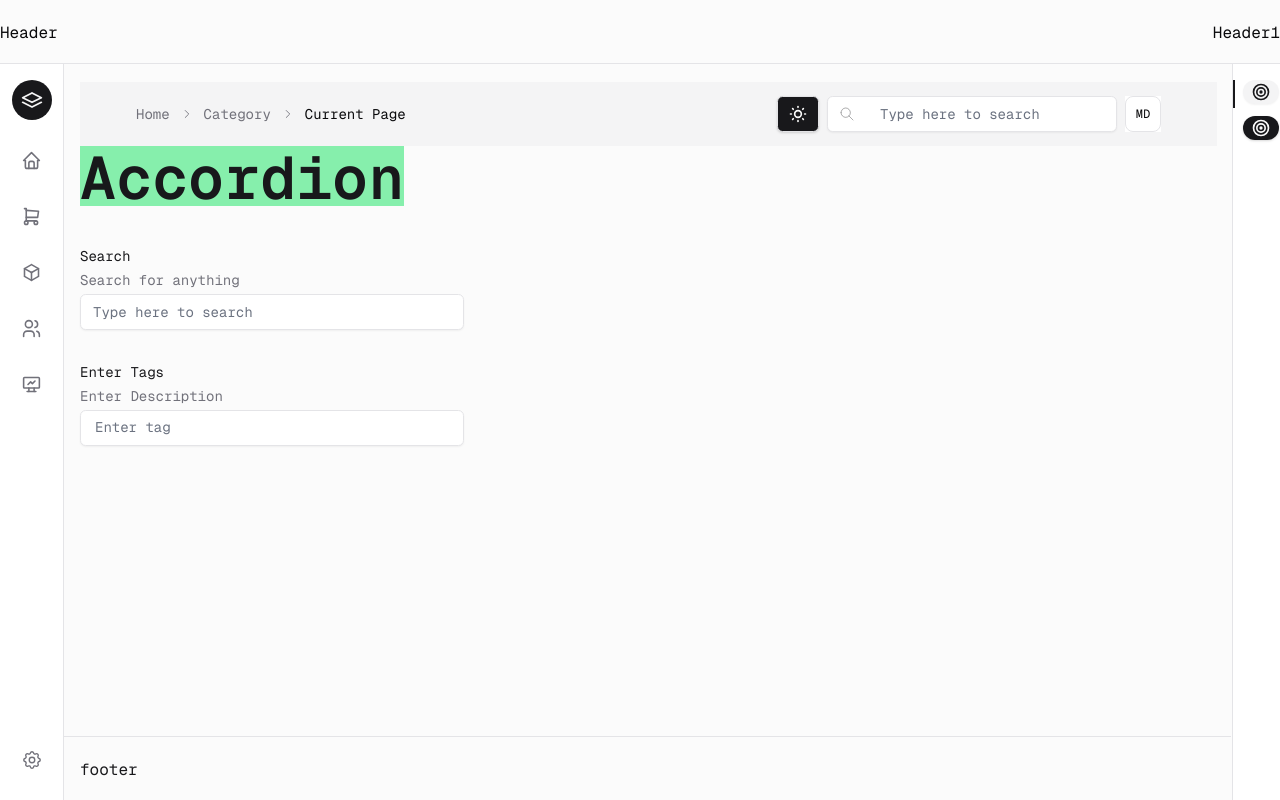
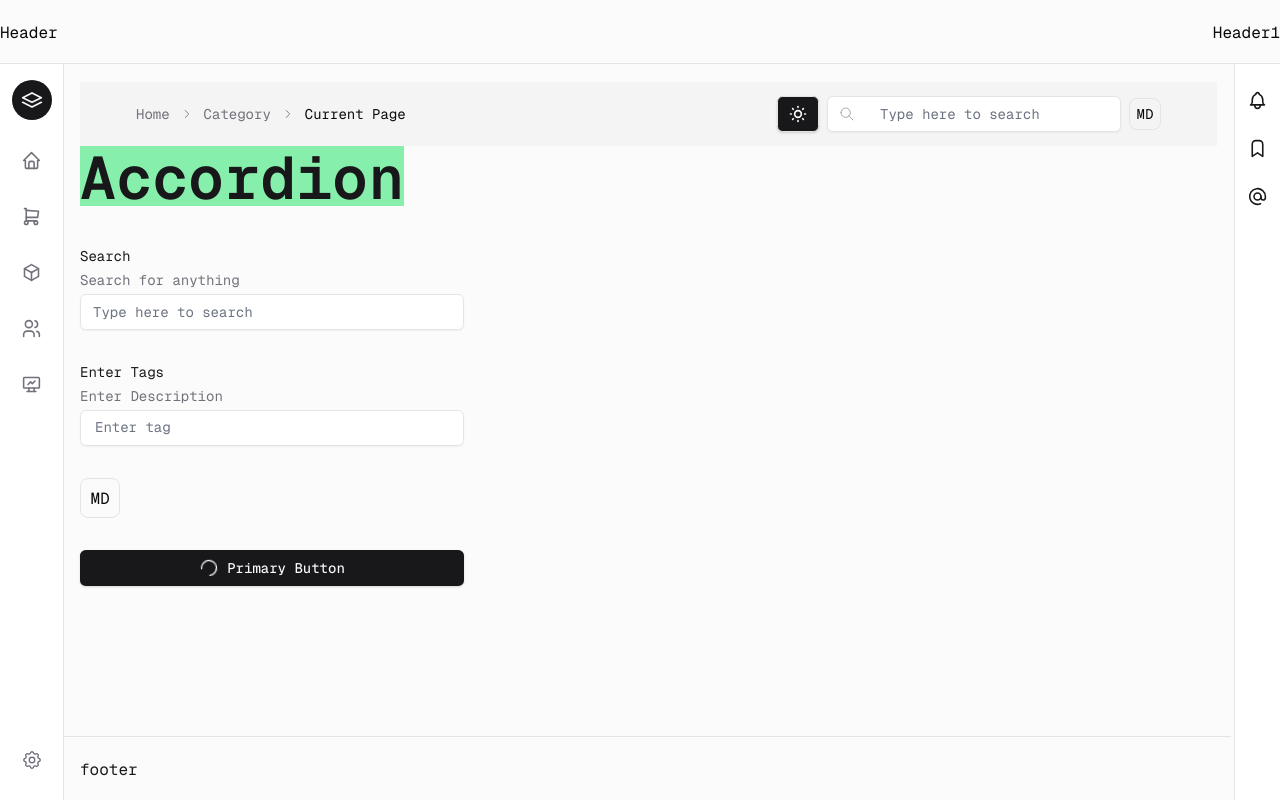
Before and after one commit to madhavdutta/xbeshui, a React (Vite) app: page / in a window 1280 px wide. Built offline with nearby package versions, Linux system fonts and the light colour scheme.

Commit message:
code added

```diff
--- a/package.json
+++ b/package.json
@@ -71,7 +71,6 @@
     "framer-motion": "^11.1.7",
     "input-otp": "^1.2.3",
     "lodash": "^4.17.21",
-    "lucide-react": "^0.356.0",
     "postcss": "^8.4.38",
     "prettier": "^3.2.5",
     "react": "^18.2.0",
--- a/packages/core/components/Buttons/actionIcon/actionIcon.tsx
+++ b/packages/core/components/Buttons/actionIcon/actionIcon.tsx
@@ -14,7 +14,7 @@ const ActionIcon = forwardRef<HTMLButtonElement, Omit<ButtonProps, 'variant'> &
         ref={ref}
         {...props}
       >
-        {children}
+        {!props.loading && children}
       </Button>
     );
   }
--- a/packages/core/components/Buttons/button/button.tsx
+++ b/packages/core/components/Buttons/button/button.tsx
@@ -31,8 +31,9 @@ const Button = forwardRef<HTMLButtonElement, ButtonProps>(
         disabled={disabled}
         {...props}
       >
-        { loading ? <IconLoader2 size={20} stroke={1.5} className="animate-spin mr-2" /> : leftSection && <span className="mr-2">{leftSection}</span>}
-        {children}
+        { loading ? <IconLoader2 size={20} stroke={1.5} className={`animate-spin ${leftSection ? "mr-2" : ""}`} /> : leftSection && <span className="mr-2">{leftSection}</span>}
+        {(loading && leftSection) ? children : null}
+        {(!loading && children) || ""}
         {rightSection && <span className="ml-2">{rightSection}</span>}
       </button>
     );
--- a/packages/core/components/DataDisplay/avatar/avatar.config.ts
+++ b/packages/core/components/DataDisplay/avatar/avatar.config.ts
@@ -1,5 +1,9 @@
 import { cva, type VariantProps } from "class-variance-authority";
-import type { AvatarRadiusType, AvatarSizeType, AvatarVariantsConfigType } from "./avatarType";
+import type {
+	AvatarRadiusType,
+	AvatarSizeType,
+	AvatarVariantsConfigType,
+} from "./avatarType";
 
 const avatarConfig: AvatarVariantsConfigType = {
 	variants: {
@@ -13,12 +17,13 @@ const avatarConfig: AvatarVariantsConfigType = {
 			full: "rounded-full",
 		},
 		size: {
-      default: "h-9 w-9 text-sm",
-      xs: "h-8 w-8 text-xs",
-      sm: "h-9 w-9 text-xs",
-      md: "h-12 w-12 text-sm",
-      lg: "h-14 w-14 text-md",
-      xl: "h-20 w-20 text-xl",
+			default: "h-9 w-9 text-xs",
+			xs: "h-6 w-6 text-xs",
+			sm: "h-8 w-8 text-sm",
+			md: "h-10 w-10 text-base",
+			lg: "h-12 w-12 text-lg",
+			xl: "h-16 w-16 text-xl",
+			xxl: "h-20 w-20 text-2xl",
 		},
 	},
 	defaultVariants: {
@@ -27,9 +32,14 @@ const avatarConfig: AvatarVariantsConfigType = {
 	},
 };
 
-export const avatarVariants = cva("bg-background  font-default text-foreground", avatarConfig);
+export const avatarVariants = cva(
+	"bg-transparent font-default text-foreground",
+	avatarConfig,
+);
 
-export interface AvatarProps extends React.HTMLAttributes<HTMLDivElement>, VariantProps<typeof avatarVariants> {
+export interface AvatarProps
+	extends React.HTMLAttributes<HTMLDivElement>,
+		VariantProps<typeof avatarVariants> {
 	src?: string;
 	alt?: string;
 	fallback?: string;
--- a/packages/core/components/DataDisplay/avatar/avatar.tsx
+++ b/packages/core/components/DataDisplay/avatar/avatar.tsx
@@ -2,8 +2,9 @@ import React from "react";
 import * as AvatarPrimitive from "@radix-ui/react-avatar";
 import { cn, getInitials } from "../../../../utils";
 import { avatarVariants, type AvatarProps } from "./avatar.config";
-import { IconUserCircle } from "@tabler/icons-react";
 import { useXbeshProviderCheck } from "../../Theme/xBeshTheme/xbeshProvider";
+import { IconMoodSmile } from "@tabler/icons-react";
+
 
 const Avatar = React.forwardRef<
 	React.ElementRef<typeof AvatarPrimitive.Root>,
@@ -44,10 +45,11 @@ const Avatar = React.forwardRef<
 					) : (
 						<AvatarPrimitive.Fallback
 							style={colorStyle}
-							className="flex h-full w-full items-center bg-background text-foreground border rounded justify-center"
+							className="flex h-full w-full items-center hover:bg-accent cursor-pointer text-foreground border rounded justify-center"
 						>
 							{children || initials || (
-								<IconUserCircle color="gray" size={25} />
+								<IconMoodSmile size={25} stroke={1.5} />
+
 							)}
 						</AvatarPrimitive.Fallback>
 					)}
--- a/packages/core/components/DataDisplay/avatar/avatarType.d.ts
+++ b/packages/core/components/DataDisplay/avatar/avatarType.d.ts
@@ -7,6 +7,7 @@ type AvatarSizeType = {
   md: string;
   lg: string;
   xl: string;
+  xxl: string;
 };
 
 type AvatarRadiusType = {
--- a/packages/core/components/Feedback/skeleton/skeleton.config.ts
+++ b/packages/core/components/Feedback/skeleton/skeleton.config.ts
@@ -32,6 +32,6 @@ export const skeletonVariants = cva(
 export interface SkeletonProps
   extends React.HTMLAttributes<HTMLDivElement>,
     VariantProps<typeof skeletonVariants> {
-  radius: keyof skeletonVariantsConfigType["variants"]["radius"];
-  animate: keyof skeletonVariantsConfigType["variants"]["animate"];
+  radius?: keyof skeletonVariantsConfigType["variants"]["radius"];
+  animate?: keyof skeletonVariantsConfigType["variants"]["animate"];
 }
--- a/packages/core/components/Layout/appShell/appshell.tsx
+++ b/packages/core/components/Layout/appShell/appshell.tsx
@@ -1,14 +1,18 @@
 import React from "react";
-import { appShellVariant, type appShellProps } from "./appShell.config";
+import {
+  appShellVariant,
+  type appShellProps,
+  type IAsideProps,
+} from "./appShell.config";
 import { cn } from "../../../../utils";
-import { IconMenu2, IconTarget } from "@tabler/icons-react";
+import { IconMenu2 } from "@tabler/icons-react";
 import { Sheet } from "../../Overlays/sheet/sheet";
 import { useXbeshProviderCheck } from "../../Theme/xBeshTheme/xbeshProvider";
 import { IfElse } from "../../Misc/ifElse/ifElse";
 import { ActionIcon } from "../../Buttons/actionIcon/actionIcon";
 import { Stack } from "../stack/stack";
 import { motion } from "framer-motion";
-
+import { Group, Skeleton, Tooltip } from "../..";
 
 const AppShell = React.forwardRef<HTMLDivElement, appShellProps>(
   (
@@ -25,11 +29,15 @@ const AppShell = React.forwardRef<HTMLDivElement, appShellProps>(
       shrinkedAside,
       ...props
     },
-    ref
+    ref,
   ) => {
     useXbeshProviderCheck();
 
     const [asideOpened, setAsideOpened] = React.useState(false);
+    const [_, setAsideId] = React.useState<string | null>(null)
+    const [renderAsideData, setRenderAsideData] = React.useState<IAsideProps | null>(null)
+    const [loading, setLoading] = React.useState(false);
+
 
 
     const renderNavbarAlt = () => (
@@ -87,14 +95,23 @@ const AppShell = React.forwardRef<HTMLDivElement, appShellProps>(
         aria-label="MainAlt"
         className={`h-screen z-20 fixed left-0 mt-16 sm:mr-0
           ${!asideOpened ? "sm:block" : "hidden sm:block"}
-          ${Aside ? (asideOpened ? "md:right-[510px]" : "md:right-0") : "md:right-0"}
+          ${Aside
+            ? asideOpened
+              ? "md:right-[510px]"
+              : "md:right-0"
+            : "md:right-0"
+          }
           ${Header ? (fixedHeader ? "mt-[66px]" : "mt-4") : "mt-0"}
           ${Footer ? "pb-20" : "pb-0"} px-0
-          ${Navbar ? variant === "inner" ? "left-0 md:left-72" : "left-0 md:left-16" : "left-0"}`}
+          ${Navbar
+            ? variant === "inner"
+              ? "left-0 md:left-72"
+              : "left-0 md:left-16"
+            : "left-0"
+          }`}
       >
         {props.children}
       </motion.div>
-
     );
 
     const renderFooterAlt = () => (
@@ -108,52 +125,111 @@ const AppShell = React.forwardRef<HTMLDivElement, appShellProps>(
           aria-label="FooterAlt"
           className={`z-40 h-16 ${withBorder ? "border-t" : ""} flex fixed bottom-0 items-center mr-0 "md:mr-0"} left-0 px-0 right-12 md:mr-[2px]
 
-          ${Navbar ? variant === "inner" ? "md:ml-72" : "md:ml-16 mt-16" : "md:ml-0 mt-16"}`}
-
+          ${Navbar
+              ? variant === "inner"
+                ? "md:ml-72"
+                : "md:ml-16 mt-16"
+              : "md:ml-0 mt-16"
+            }`}
         >
           {Footer && Footer}
         </motion.div>
 
+        {/* biome-ignore lint/complexity/noUselessFragments: <explanation> */}
         <></>
       </IfElse>
     );
 
-    const renderAsideAlt = () => (
-      <IfElse condition={!!Aside}>
-        <div className="z-50">
+    const handleFilter = (aside: IAsideProps | null) => {
+      if (!aside) {
+        setLoading(false);
+        setRenderAsideData(null);
+        return;
+      }
+
+      setLoading(true);
+      setAsideId(aside.id);
+
+      const asideData = Aside?.find((item) => item.id === aside.id);
+
+      if (asideData) {
+        setRenderAsideData(asideData);
+      }
+
+      setLoading(false);
+    };
+
+    const renderAsideComponent = (aside: IAsideProps) => {
+
+      return (
+        <div key={aside.title}>
+          {aside.isOpenable && (
             <motion.div
-            initial={{ right: "0" }}
+              key={aside.title}
+              initial={{ right: 0 }}
               animate={{
                 right: asideOpened ? 12 : -500,
               }}
               transition={{ type: "spring", stiffness: 500, damping: 30 }}
-            className={`fixed bg-background top-16 w-[500px] h-full ${withBorder ? "border-l" : ""
-              }`}
+              className={`fixed bg-background top-16 w-[500px] h-full ${withBorder ? "border-l" : ""}`}
               aria-label="AsideAlt"
+
             >
-            {Aside}
+
+              {loading ? <Group gap='xs' className="m-6">
+                <Stack className='gap-2'>
+                  <Skeleton animate='default' className='bg-gray-300 w-5/6 h-8' />
+                  <Skeleton animate='default' className='bg-gray-300 w-72 h-8' />
+                  <Skeleton animate='default' className='bg-gray-300 w-56 h-8' />
+                  <Skeleton animate='default' className='bg-gray-300 w-5/6 h-8' />
+                  <Skeleton animate='default' className='bg-gray-300 w-72 h-8' />
+                  <Skeleton animate='default' className='bg-gray-300 w-5/6 h-8' />
+                </Stack>
+              </Group> : (aside.openedAsideComponent && aside.openedAsideComponent)}
+
             </motion.div>
+          )}
+        </div>
+      );
+    };
+
+
+    const renderAsideAlt = (Aside: IAsideProps[]) => (
+      <IfElse condition={Aside.length > 0}>
+        <div className="z-50">
+
+          {renderAsideData && renderAsideComponent(renderAsideData as IAsideProps)}
+
           <div
-            className={`w-12 fixed mt-[0.01rem] right-0 top-16 h-screen ${withBorder ? "border-l" : ""
+            className={`fixed mt-[0.01rem] right-0 top-16 h-screen ${withBorder ? "border-l" : ""
               } pt-4 bg-background flex flex-col items-center`}
           >
-            <Stack>
-              <span className="border-l-2 border-primary w-full px-2">
+            <Stack justify="center" align="center" className="px-0">
+              {Aside.map((aside) => (
                 <ActionIcon
-                  onClick={() => setAsideOpened(!asideOpened)}
-                  size="xs"
-                  variant="secondary"
-                  radius="full"
+                  onClick={() => aside.isOpenable ? [setAsideOpened(!asideOpened), handleFilter(aside)] : aside.onClick ? aside.onClick() : null}
+                  size="lg"
+                  key={aside.title}
+                  variant="ghost"
+                  radius="none"
+                  className="active:bg-accent active:text-foreground transition-colors duration-300"
+                  loading={loading}
+                // disabled={loading}
                 >
-                  <IconTarget size={20} />
+                  <Tooltip>
+                    <Tooltip.Trigger asChild>
+                      {aside.icon}
+                    </Tooltip.Trigger>
+                    <Tooltip.Content side="left">
+                      <p>{aside.title}</p>
+                    </Tooltip.Content>
+                  </Tooltip>
+
+
                 </ActionIcon>
-              </span>
-              <span className="border-l-2 border-transparent w-full px-2">
-                <ActionIcon size="xs" radius="full">
-                  <IconTarget size={20} />
-                </ActionIcon>
-              </span>
+              ))}
             </Stack>
+
           </div>
         </div>
         {/* biome-ignore lint/complexity/noUselessFragments: <explanation> */}
@@ -179,7 +255,6 @@ const AppShell = React.forwardRef<HTMLDivElement, appShellProps>(
     );
 
     const renderHeaderDefault = () => (
-
       <IfElse condition={!!Header}>
         <motion.div
           initial={{ right: 50 }}
@@ -188,12 +263,14 @@ const AppShell = React.forwardRef<HTMLDivElement, appShellProps>(
           }}
           transition={{ type: "spring", stiffness: 500, damping: 30 }}
           aria-label="HeaderDefault"
-          className={`z-40 h-16 bg-background top-0 ${variant == "inner" ? "left-0 md:left-72 right-16" : "left-0  md:left-16"} ${fixedHeader ? "fixed" : ""
-            } ${withBorder ? "border-b" : ""}`}
-
+          className={`z-40 h-16 bg-background top-0 ${variant === "inner"
+            ? "left-0 md:left-72 right-16"
+            : "left-0  md:left-16"
+            } ${fixedHeader ? "fixed" : ""} ${withBorder ? "border-b" : ""}`}
         >
           <header className="h-full flex items-center">
             <IfElse condition={!!asideOpened}>
+              {/* biome-ignore lint/complexity/noUselessFragments: <explanation> */}
               <></>
               <div className="flex items-center">
                 <Sheet
@@ -216,6 +293,7 @@ const AppShell = React.forwardRef<HTMLDivElement, appShellProps>(
           </header>
         </motion.div>
 
+        {/* biome-ignore lint/complexity/noUselessFragments: <explanation> */}
         <></>
       </IfElse>
     );
@@ -230,14 +308,23 @@ const AppShell = React.forwardRef<HTMLDivElement, appShellProps>(
         aria-label="MainDefault"
         className={`h-screen z-20 bg-background/30 fixed  sm:mr-0
         ${!asideOpened ? "sm:block" : "hidden sm:block"}
-          ${Aside ? (asideOpened ? "md:right-[510px]" : "md:right-0") : "md:right-0"}
+          ${Aside
+            ? asideOpened
+              ? "md:right-[510px]"
+              : "md:right-0"
+            : "md:right-0"
+          }
           ${Header ? (fixedHeader ? "mt-[66px]" : "mt-4") : "mt-0"}
           ${Footer ? "pb-20" : "pb-0"} px-0
-          ${Navbar ? variant === "inner" ? "left-0 md:left-72" : "left-0 md:left-16" : "left-0"}`}
+          ${Navbar
+            ? variant === "inner"
+              ? "left-0 md:left-72"
+              : "left-0 md:left-16"
+            : "left-0"
+          }`}
       >
         {props.children}
       </motion.div>
-
     );
 
     const renderFooterDefault = () => (
@@ -251,8 +338,12 @@ const AppShell = React.forwardRef<HTMLDivElement, appShellProps>(
           aria-label="FooterDefault"
           className={`z-40 h-16 ${withBorder ? "border-t" : ""} flex fixed bottom-0 items-center mr-0 "md:mr-0"} left-0 px-0 right-12 md:mr-0
 
-          ${Navbar ? variant === "inner" ? "md:ml-72" : "md:ml-16 mt-16" : "md:ml-0 mt-16"}`}
-
+          ${Navbar
+              ? variant === "inner"
+                ? "md:ml-72"
+                : "md:ml-16 mt-16"
+              : "md:ml-0 mt-16"
+            }`}
         >
           {Footer && Footer}
         </motion.div>
@@ -262,51 +353,56 @@ const AppShell = React.forwardRef<HTMLDivElement, appShellProps>(
       </IfElse>
     );
 
-    const renderAsideDefault = () => (
-
-      <IfElse condition={!!Aside}>
-        <div className="z-50">
-          <motion.div
-            initial={{ right: "0" }}
-            animate={{
-              right: asideOpened ? 12 : -500,
-            }}
-            transition={{ type: "spring", stiffness: 500, damping: 30 }}
-            className={`fixed bg-background w-[498px] top-0 h-full ${withBorder ? "border-l" : ""}`}
-            aria-label="AsideDefault"
-          >
-            {Aside}
-          </motion.div>
-          <div className={`w-12 fixed mt-[0.01rem] right-0 top-0 h-screen ${withBorder ? "border-l" : ""} pt-4 bg-background flex flex-col items-center`}>
-            <Stack>
-              <span className="border-l-2 border-primary w-full px-2">
-                <ActionIcon
-                  onClick={() => setAsideOpened(!asideOpened)}
-                  size="xs"
-                  variant="secondary"
-                  radius="full"
-                >
-                  <IconTarget size={20} />
-                </ActionIcon>
-              </span>
-              <span className="border-l-2 border-transparent w-full px-2">
-                <ActionIcon size="xs" radius="full">
-                  <IconTarget size={20} />
-                </ActionIcon>
-              </span>
-            </Stack>
-          </div>
-        </div>
-        {/* biome-ignore lint/complexity/noUselessFragments: <explanation> */}
-        <></>
-      </IfElse>
-    );
+    // const renderAsideDefault = () => (
+    // 	<IfElse condition={!!Aside}>
+    // 		<div className="z-50">
+    // 			<motion.div
+    // 				initial={{ right: "0" }}
+    // 				animate={{
+    // 					right: asideOpened ? 12 : -500,
+    // 				}}
+    // 				transition={{ type: "spring", stiffness: 500, damping: 30 }}
+    // 				className={`fixed bg-background w-[498px] top-0 h-full ${
+    // 					withBorder ? "border-l" : ""
+    // 				}`}
+    // 				aria-label="AsideDefault"
+    // 			>
+    // 				{Aside}
+    // 			</motion.div>
+    // 			<div
+    // 				className={`w-12 fixed mt-[0.01rem] right-0 top-0 h-screen ${
+    // 					withBorder ? "border-l" : ""
+    // 				} pt-4 bg-background flex flex-col items-center`}
+    // 			>
+    // 				<Stack>
+    // 					<span className="border-l-2 border-primary w-full px-2">
+    // 						<ActionIcon
+    // 							onClick={() => setAsideOpened(!asideOpened)}
+    // 							size="xs"
+    // 							variant="secondary"
+    // 							radius="full"
+    // 						>
+    // 							<IconTarget size={20} />
+    // 						</ActionIcon>
+    // 					</span>
+    // 					<span className="border-l-2 border-transparent w-full px-2">
+    // 						<ActionIcon size="xs" radius="full">
+    // 							<IconTarget size={20} />
+    // 						</ActionIcon>
+    // 					</span>
+    // 				</Stack>
+    // 			</div>
+    // 		</div>
+    // 		{/* biome-ignore lint/complexity/noUselessFragments: <explanation> */}
+    // 		<></>
+    // 	</IfElse>
+    // );
 
     return (
       <div
         className={cn(
           appShellVariant({ layout, variant, className }),
-          "w-full h-screen overflow-auto text-primary"
+          "w-full h-screen overflow-auto text-primary",
         )}
         {...props}
         ref={ref}
@@ -316,13 +412,14 @@ const AppShell = React.forwardRef<HTMLDivElement, appShellProps>(
           <div className="flex flex-row justify-between">
             {layout === "default" ? renderNavbarDefault() : renderNavbarAlt()}
             {layout === "default" ? renderMainDefault() : renderMainAlt()}
-            {layout === "default" ? renderAsideDefault() : renderAsideAlt()}
+            {/* {layout === "default" ? renderAsideDefault() : renderAsideAlt()} */}
+            {renderAsideAlt(Aside as IAsideProps[])}
           </div>
           {layout === "default" ? renderFooterDefault() : renderFooterAlt()}
         </div>
       </div>
     );
-  }
+  },
 );
 
 AppShell.displayName = "AppShell";
--- a/packages/core/components/Layout/resizable/resizable.tsx
+++ b/packages/core/components/Layout/resizable/resizable.tsx
@@ -1,7 +1,8 @@
-import { GripVertical } from "lucide-react";
 import * as ResizablePrimitive from "react-resizable-panels";
 import { cn } from "../../../../utils";
 import { useXbeshProviderCheck } from "../../Theme/xBeshTheme/xbeshProvider";
+import { IconGripVertical } from "@tabler/icons-react";
+
 
 const ResizablePanelGroup = ({
   className,
@@ -42,7 +43,7 @@ const ResizableHandle = ({
     >
       {withHandle && (
         <div className="z-10 flex h-4 w-3 items-center justify-center rounded-sm border bg-border">
-          <GripVertical className="h-2.5 w-2.5" />
+          <IconGripVertical className="h-2.5 w-2.5" />
         </div>
       )}
     </ResizablePrimitive.PanelResizeHandle>
--- a/src/App.tsx
+++ b/src/App.tsx
@@ -1,4 +1,3 @@
-// biome-ignore lint/style/useImportType: <explanation>
 import React from "react";
 import {
   TextInput,
@@ -10,21 +9,16 @@ import {
   Avatar,
   NavbarUI,
   Container,
-  Button,
-  Sheet,
   Stack,
   AsideUI,
   Title,
-  Text,
-  Accordion,
-  Code,
-  Tabs,
-  Card,
-  Label,
-  Toggle,
   TagsInput,
+  Button,
 } from "../packages/core/components";
 import {
+  IconAt,
+  IconBell,
+  IconBookmark,
   IconBox,
   IconDeviceAnalytics,
   IconHome,
@@ -34,8 +28,9 @@ import {
   IconStack,
   IconUsers,
 } from "@tabler/icons-react";
-import Navmenu from "../packages/core/components/Navigation/navMenu/navMenu";
-import { motion } from "framer-motion";
+import type { IAsideProps } from "../packages/core/components/Layout/appShell/appShell.config";
+
+// import userAvatar from "../public/images/avatar.svg";
 
 const App = () => {
   const [currentPage, setCurrentPage] = React.useState(1);
@@ -45,6 +40,7 @@ const App = () => {
     setCurrentPage(page);
     // Perform any other actions you need to do when the page changes
   };
+
   interface NavItemProps {
     link: string;
     title: string;
@@ -92,9 +88,43 @@ const App = () => {
     return <div className={"h-ful p-4"}>footer</div>;
   };
 
-  const Aside = () => {
+  const AsideNotificationsView = () => {
     return <AsideUI />;
   };
+
+
+  const AsideBookmarksView = () => {
+    return <>Bookmarks View</>;
+  };
+
+
+  const AsideMentionsView = () => {
+    return <>Mentions View</>;
+  };
+
+  const AsideData: IAsideProps[] = [
+    {
+      id: "notifications",
+      title: "NOTIFICATIONS",
+      icon: <IconBell stroke={1.8} size={21} />,
+      isOpenable: true,
+      openedAsideComponent: <AsideNotificationsView />,
+    },
+    {
+      id: "bookmarks",
+      title: "BOOKMARKS",
+      icon: <IconBookmark stroke={1.8} size={21} />,
+      isOpenable: true,
+      openedAsideComponent: <AsideBookmarksView />,
+    },
+    {
+      id: "mentions",
+      title: "MENTIONS",
+      icon: <IconAt stroke={1.8} size={21} />,
+      isOpenable: true,
+      openedAsideComponent: <AsideMentionsView />,
+    }
+  ];
 
   return (
     <>
@@ -108,7 +138,7 @@ const App = () => {
         }
         Header={<HeaderUI />}
         Footer={<FooterUI />}
-        Aside={<Aside />}
+        Aside={AsideData}
         layout="alt"
         variant="default"
         withBorder={true}
@@ -165,18 +195,16 @@ const App = () => {
           <Title order="h1" className="bg-green-300 dark:bg-red-400">
             Accordion
           </Title>
-          {/* <Code language="typescript">
-						{`
-							import React from "react";
-							import { Text } from "@tabler/react";
-								<Text className="text-lg font-bold">
-									This is a generated text component!
-								</Text>
-						`}
-					</Code> */}
+
           <Stack gap={"lg"} className="py-10 w-96">
-          <TextInput placeholder="Type here to search" label="Search" description="Search for anything" />
-          <TagsInput clearable label={"Enter Tags"} description={"Enter Description"}  />
+            <TextInput placeholder="Type here to search" label="Search" description="Search for anything" />
+            <TagsInput clearable label={"Enter Tags"} description={"Enter Description"} />
+
+            <Avatar size="md" alt="Madhav Dutta" />
+
+            <Button variant="default" size="md" leftSection={<IconStack />} loading>
+              Primary Button
+            </Button>
           </Stack>
         </Container>
       </AppShell>
```
Also changed, not shown: packages/core/components/Layout/appShell/appShell.config.ts (+10 -1 lines), public/images/avatar.svg (added), 1 other file (tests, documents, lock files or other folders). Lines whose indentation alone changed are shown as unchanged.
